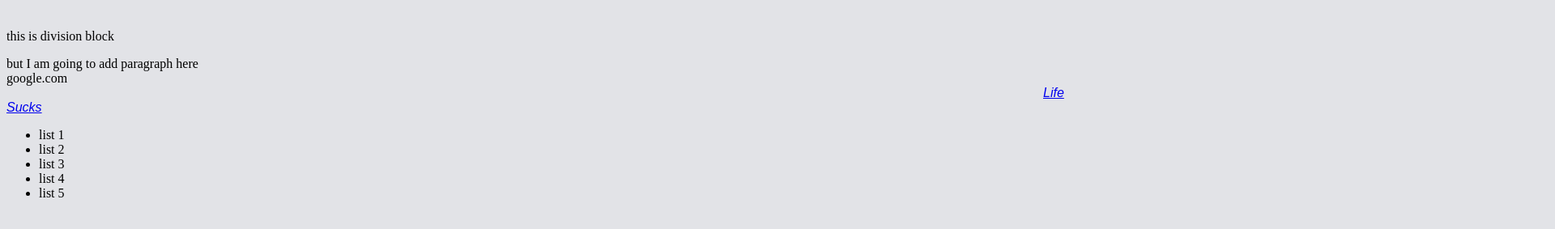
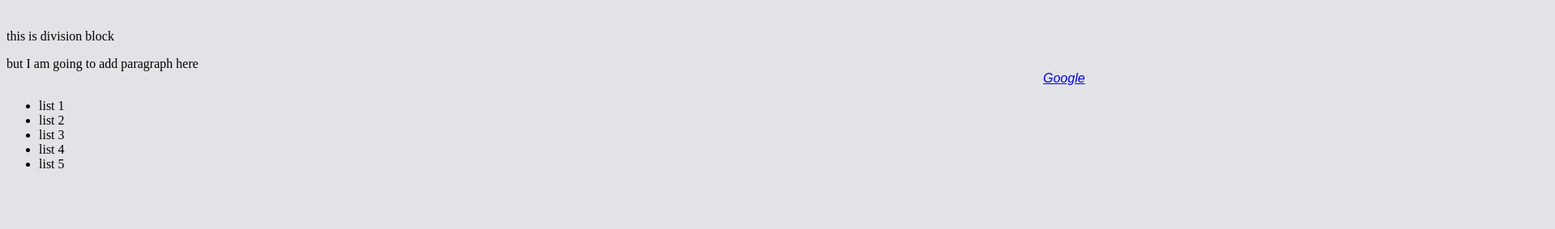
Before and after one commit to Choroksaek/Webtype_Kim, a plain HTML site: page index.html in a window 1280 px wide. Shown: the part 315-598 px from the top of the page at 81% size, 1920 px wide, since content can reach past the window. Drawn offline with Linux system fonts and the light colour scheme; a web font is replaced by a local one.

Commit message:
Update index.html

```diff
--- a/index.html
+++ b/index.html
@@ -11,8 +11,8 @@
   <h1> I am going to try to make this very subtle </h1>
   <div> this is division block
     <p>but I am going to add paragraph here<br>
-      google.com
-  <a href="https://www.google.com/">Life Sucks</a>
+
+  <a href="https://www.google.com/">Google</a>
 
    </p>
   </div>
```
